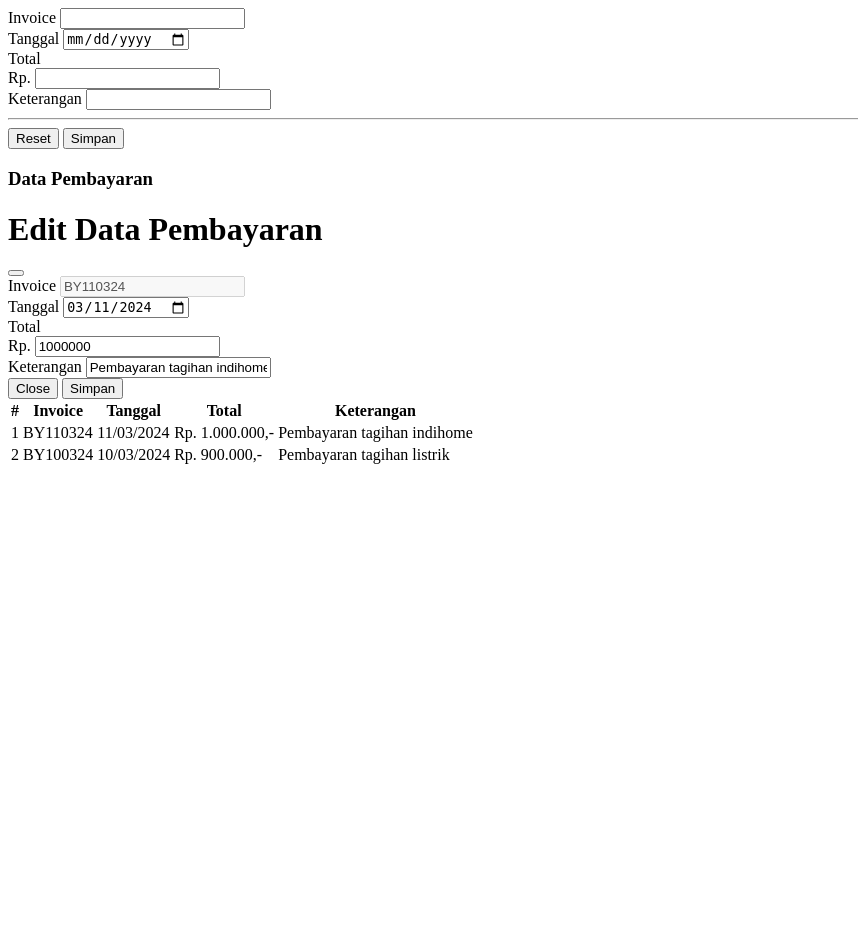
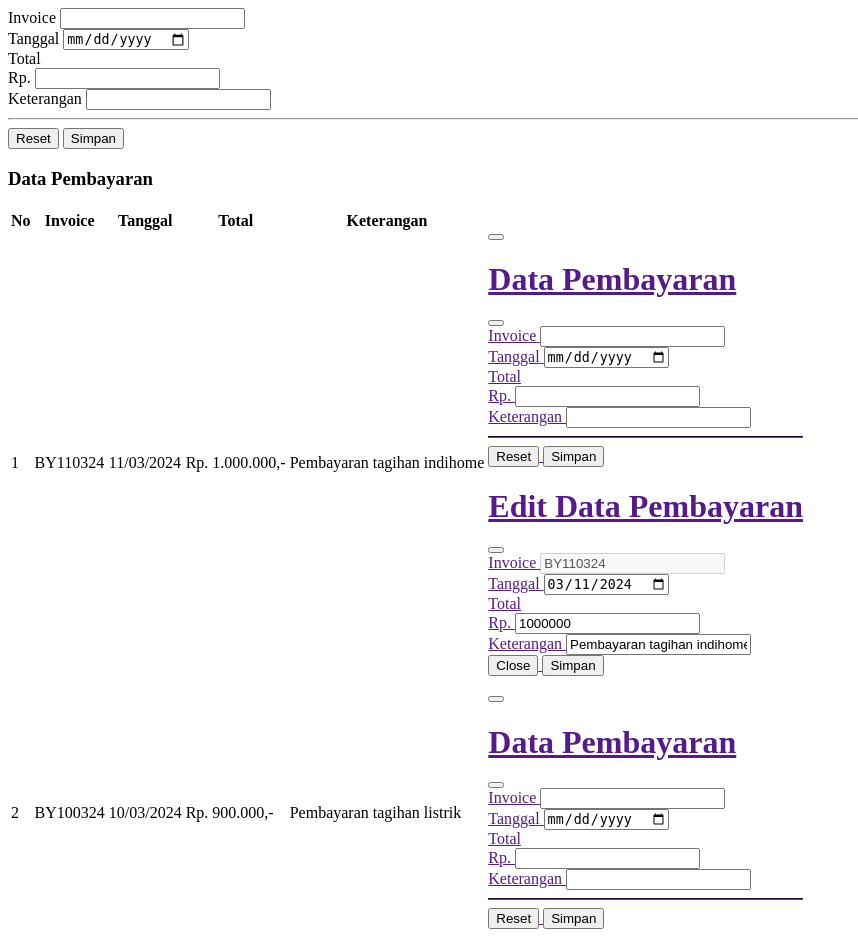
Before and after one commit to Rhmwd/app_sia, a PHP site: page /modul/pembayaran/index.php in a window 1280 px wide. Shown: the whole page, without its empty margins (0-858 px from the left). Before the commit the page ends 464 px from the top, so only its background shows below. Run offline with PHP 8.4, Linux system fonts and the light colour scheme.

Commit message:
Update index.php

```diff
--- a/modul/pembayaran/index.php
+++ b/modul/pembayaran/index.php
@@ -1,3 +1,4 @@
+<form action="modul/pembayaran/aksi_pembayaran.php?act=insert" method="post">
 <div class="card mb-3">
 <div class="card-body">
  <form action="" method="post">
@@ -41,7 +42,7 @@
  <table class="table table-striped">
  <thead>
  <tr>
- <th>#</th>
+ <th>No</th>
  <th>Invoice</th>
  <th>Tanggal</th>
  <th>Total</th>
@@ -57,13 +58,50 @@
  <td>Rp. 1.000.000,-</td>
  <td>Pembayaran tagihan indihome</td>
  <td>
- <a href="#editPembayaran" class="text-decoration-none" databs-toggle="modal">
- <i class="bi bi-pencil-square text-success"></i>
- </a>
- <a href="" class="text-decoration-none">
+    <!-- Button trigger modal -->
+<button type="button" class="btn btn-bi bi-pencil-square text-success" data-bs-toggle="modal" data-bs-target="#exampleModal"></button>
+<a href="" class="text-decoration-none">
  <i class="bi bi-trash text-danger"></i>
- </a>
- </td>
+<!-- Modal -->
+<div class="modal fade" id="exampleModal" tabindex="-1" aria-labelledby="exampleModalLabel" aria-hidden="true">
+  <div class="modal-dialog">
+    <div class="modal-content">
+      <div class="modal-header">
+        <h1 class="modal-title fs-5" id="exampleModalLabel">Data Pembayaran</h1>
+        <button type="button" class="btn-close" data-bs-dismiss="modal" aria-label="Close"></button>
+      </div>
+      <div class="modal-body">
+      <div class="row mb-3">
+ <div class="col-md-6">
+ <label for="invoice" class="form-label">Invoice</label>
+ <input type="text" class="form-control" name="invoice">
+ </div>
+ <div class="col-md-6">
+ <label for="tanggal" class="form-label">Tanggal</label>
+ <input type="date" class="form-control" name="tanggal">
+ </div>
+ </div>
+ <div class="row mb-3">
+ <div class="col-md-6">
+ <label for="total" class="form-label">Total</label>
+ <div class="input-group">
+ <span class="input-group-text">Rp.</span>
+ <input type="number" class="form-control" name="total">
+ </div>
+ </div>
+ <div class="col-md-6">
+ <label for="keterangan" class="form-label">Keterangan</label>
+ <input type="text" class="form-control" name="keterangan">
+ </div>
+ </div>
+ <hr class="text-secondary">
+ <div class="text-end">
+ <button type="reset" class="btn btn-secondary">Reset</button>
+ <button type="submit" class="btn btn-primary">Simpan</button>
+ </div>
+ </form>
+ </div>
+
  <!-- Modal -->
  <div class="modal fade" id="editPembayaran" tabindex="-1" arialabelledby="exampleModalLabel" aria-hidden="true">
  <form action="" method="post">
@@ -117,11 +155,59 @@ data-bs-dismiss="modal">Close</button>
  <td>Rp. 900.000,-</td>
  <td>Pembayaran tagihan listrik</td>
  <td>
- <a href="" class="text-decoration-none">
- <i class="bi bi-pencil-square text-success"></i>
- </a>
- <a href="" class="text-decoration-none">
+   <!-- Button trigger modal -->
+<button type="button" class="btn btn-bi bi-pencil-square text-success" data-bs-toggle="modal" data-bs-target="#exampleModal"></button>
+<a href="" class="text-decoration-none">
  <i class="bi bi-trash text-danger"></i>
+<!-- Modal -->
+<div class="modal fade" id="exampleModal" tabindex="-1" aria-labelledby="exampleModalLabel" aria-hidden="true">
+  <div class="modal-dialog">
+    <div class="modal-content">
+      <div class="modal-header">
+        <h1 class="modal-title fs-5" id="exampleModalLabel">Data Pembayaran</h1>
+        <button type="button" class="btn-close" data-bs-dismiss="modal" aria-label="Close"></button>
+      </div>
+      <div class="modal-body">
+      <div class="row mb-3">
+ <div class="col-md-6">
+ <label for="invoice" class="form-label">Invoice</label>
+ <input type="text" class="form-control" name="invoice">
+ </div>
+ <div class="col-md-6">
+ <label for="tanggal" class="form-label">Tanggal</label>
+ <input type="date" class="form-control" name="tanggal">
+ </div>
+ </div>
+ <div class="row mb-3">
+ <div class="col-md-6">
+ <label for="total" class="form-label">Total</label>
+ <div class="input-group">
+ <span class="input-group-text">Rp.</span>
+ <input type="number" class="form-control" name="total">
+ </div>
+ </div>
+ <div class="col-md-6">
+ <label for="keterangan" class="form-label">Keterangan</label>
+ <input type="text" class="form-control" name="keterangan">
+ </div>
+ </div>
+ <hr class="text-secondary">
+ <div class="text-end">
+ <div class="row">
+ <div class="d-flex">
+ <span class="me-auto text-gray">
+ <?php
+ if(isset($_SESSION['pesan'])){
+ echo $_SESSION['pesan'];
+ unset($_SESSION['pesan']);
+ }
+ ?>
+ </span>
+ <button type="reset" class="btn btn-secondary">Reset</button>
+ <button type="submit" name="submit" class="btn btnprimary">Simpan</button>
+ </div>
+ </form>
+ </div>
  </a>
  </td>
  </tr>
```
